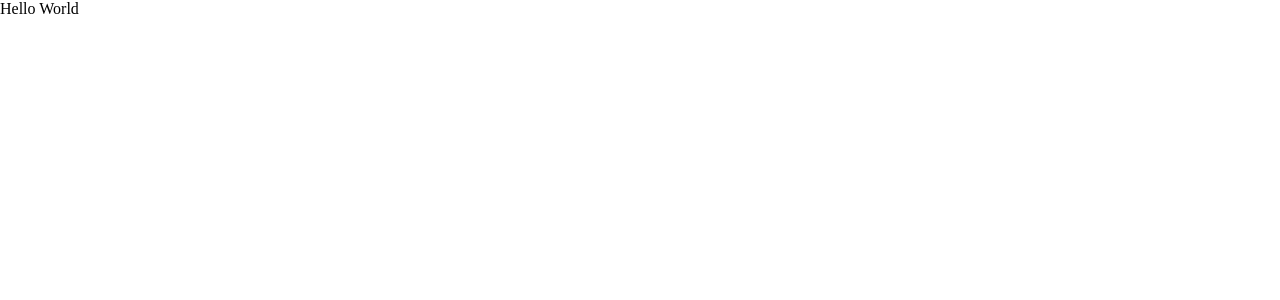
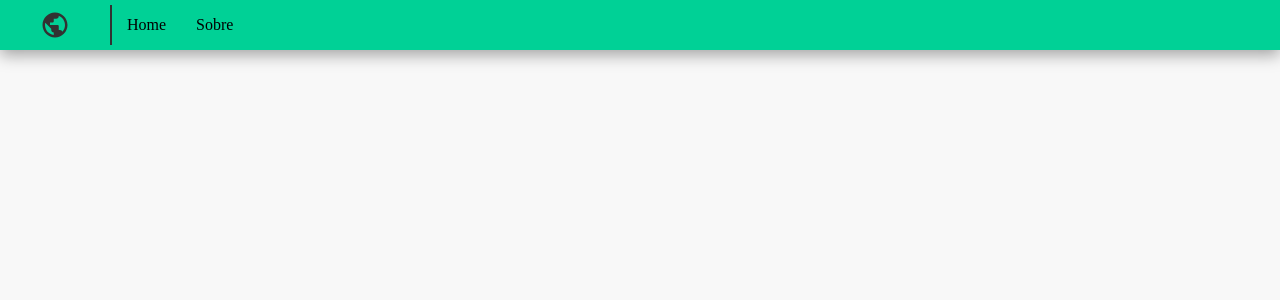
Before and after one commit to M4rc1an0/collection-willingly, a Next.js app: page /home-page in a window 1280 px wide. Shown: the top 300 px of the page. Built offline with nearby package versions, Linux system fonts and the light colour scheme.

Commit message:
construção header

```diff
--- /dev/null
+++ b/src/assets/icons/World.tsx
@@ -0,0 +1,7 @@
+export const World = ({width, stroke}: any) => {
+    return (
+        <svg width={width ? width : '24'} height={width} viewBox="0 0 24 24" fill="none" xmlns="http://www.w3.org/2000/svg">
+            <path d="M12 2C6.48 2 2 6.48 2 12C2 17.52 6.48 22 12 22C17.52 22 22 17.52 22 12C22 6.48 17.52 2 12 2ZM11 19.93C7.05 19.44 4 16.08 4 12C4 11.38 4.08 10.79 4.21 10.21L9 15V16C9 17.1 9.9 18 11 18V19.93ZM17.9 17.39C17.64 16.58 16.9 16 16 16H15V13C15 12.45 14.55 12 14 12H8V10H10C10.55 10 11 9.55 11 9V7H13C14.1 7 15 6.1 15 5V4.59C17.93 5.78 20 8.65 20 12C20 14.08 19.2 15.97 17.9 17.39Z" fill={stroke ? stroke : "#323232"} />
+        </svg>
+    )
+}
--- /dev/null
+++ b/src/components/header/index.tsx
@@ -0,0 +1,31 @@
+import React from "react"
+import { World } from "../../assets/icons/World"
+import * as S from './style'
+
+export const Header = () => {
+
+    const mockMenu = [
+        {
+            text: "Home"
+        },
+        {
+            text: "Sobre"
+        }
+    ]
+
+    return(
+        <S.BoxHeader>
+            <S.LogoHeader>
+                <World width={30}/>
+            </S.LogoHeader>
+            <S.Line/>
+            {
+                mockMenu.map(item => {
+                    return(
+                        <S.TitleMenu>{item.text}</S.TitleMenu>
+                    )
+                })
+            }
+        </S.BoxHeader>
+    )
+}
--- /dev/null
+++ b/src/components/header/style.ts
@@ -0,0 +1,33 @@
+import styled from "styled-components";
+
+export const BoxHeader = styled.div`
+    display: flex;
+    align-items: center;
+    height: 50px;
+    background-color: #00d196;
+    box-shadow: rgba(0, 0, 0, 0.35) 0px 5px 15px;
+`
+
+export const LogoHeader = styled.div`
+    display: flex;
+    align-items: center;
+    margin: 0 30px;
+    padding: 5px 10px;
+    cursor: pointer;
+
+    :hover{
+        background: rgba(181, 181, 181, 0.5);
+        border-radius: 5px;
+    }
+`
+
+export const Line = styled.div`
+    height: 40px;
+    border: 1px solid #323232;
+`
+
+export const TitleMenu = styled.div`
+    font-family: cursive;
+    font-size: 16px;
+    margin: 15px;
+`
--- a/src/pages/home-page/index.tsx
+++ b/src/pages/home-page/index.tsx
@@ -1,7 +1,11 @@
 import React from "react";
+import { Header } from "../../components/header";
+import * as S from "./style";
 
-export default function homePage(){
+export default function homePage() {
     return (
-        <>Hello World</>
+        <S.ContainerHome>
+            <Header/>
+        </S.ContainerHome>
     )
 }
--- /dev/null
+++ b/src/pages/home-page/style.ts
@@ -0,0 +1,7 @@
+import styled from "styled-components";
+
+export const ContainerHome = styled.div`
+    width: 100%;
+    height: 100vh;
+    background-color: #F8F8F8;
+`
--- a/src/pages/index.tsx
+++ b/src/pages/index.tsx
@@ -12,7 +12,6 @@ const Home = () => {
         <meta name="description" content="Generated by create next app" />
         <link rel="icon" href="/favicon.ico" />
       </Head>
-
 
       <S.AplicationHome>
         <S.Question>
--- a/src/styles/home.ts
+++ b/src/styles/home.ts
@@ -20,7 +20,7 @@ export const Question = styled.div`
     align-items: center;
     justify-content: center;
     width: 100%;
-    height: 20%;
+    height: 90%;
     background-color: #F8F8F8;
     border-top-right-radius: 500px;
     border-bottom-right-radius: 500px;
```
Also changed, not shown: 1 other file (tests, documents, lock files or other folders).
